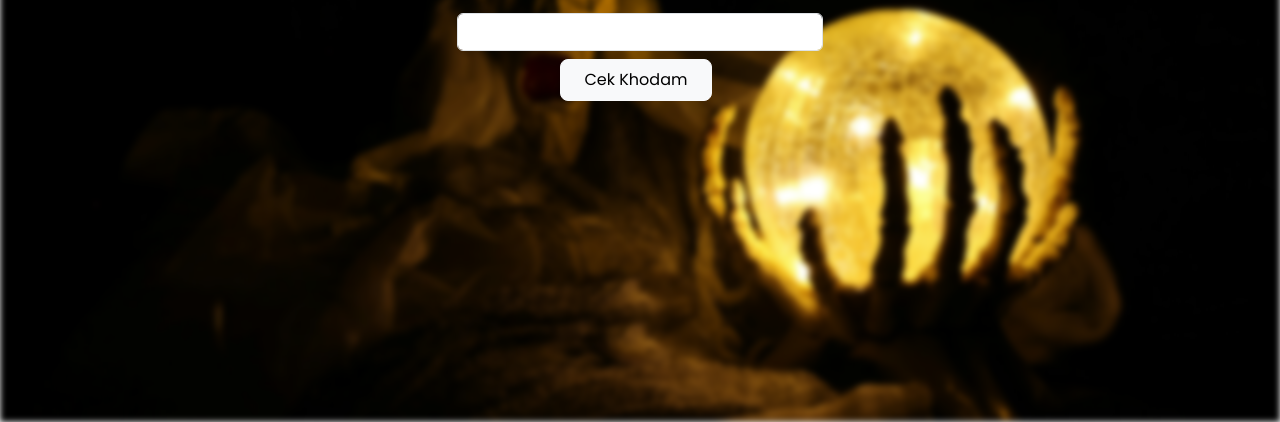
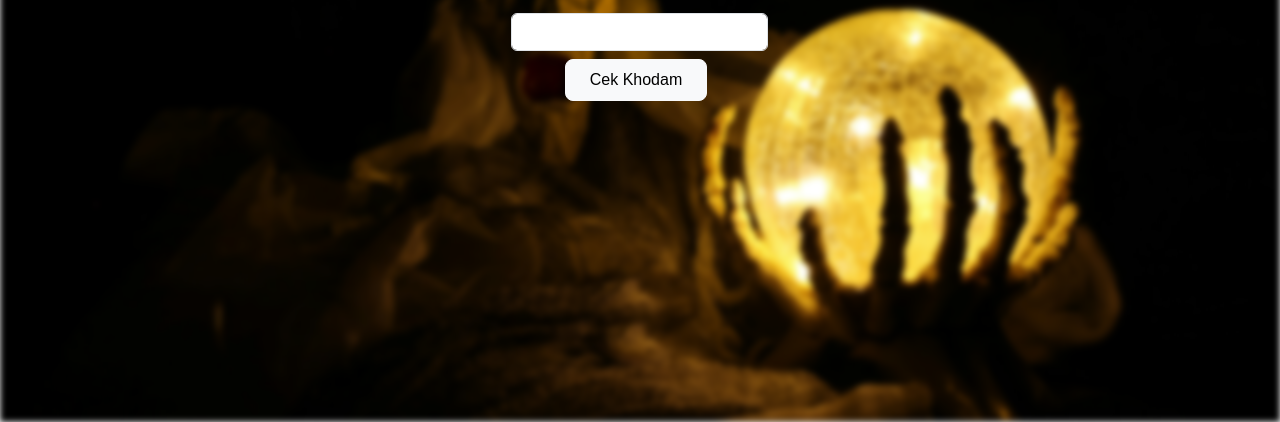
Before and after one commit to piansah/Check-Khodam, a plain HTML site: page index.html in a window 1280 px wide. Shown: the part 378-800 px from the top of the page. Drawn offline with nearby package versions, Linux system fonts and the light colour scheme.

Commit message:
Refactor CSS

```diff
--- a/assets/style.css
+++ b/assets/style.css
@@ -1,5 +1,3 @@
-@import url("https://fonts.googleapis.com/css2?family=Poppins:ital,wght@0,100;0,200;0,300;0,400;0,500;0,600;0,700;0,800;0,900;1,100;1,200;1,300;1,400;1,500;1,600;1,700;1,800;1,900&display=swap");
-
 body {
   font-family: "Poppins", sans-serif;
   margin: 0;
--- a/index.html
+++ b/index.html
@@ -6,8 +6,6 @@
       <title>Check Khodam</title>
 
       <link href="https://cdn.jsdelivr.net/npm/bootstrap@5.3.3/dist/css/bootstrap.min.css" rel="stylesheet" integrity="sha384-QWTKZyjpPEjISv5WaRU9OFeRpok6YctnYmDr5pNlyT2bRjXh0JMhjY6hW+ALEwIH" crossorigin="anonymous">
-      <!-- Bootstrap Font Family -->
-      <link href="https://fonts.googleapis.com/css2?family=Poppins:wght@100;200;300;400;500;600;700;800;900&display=swap" rel="stylesheet">
 
       <link rel="stylesheet" href="./assets/style.css">
 
```
